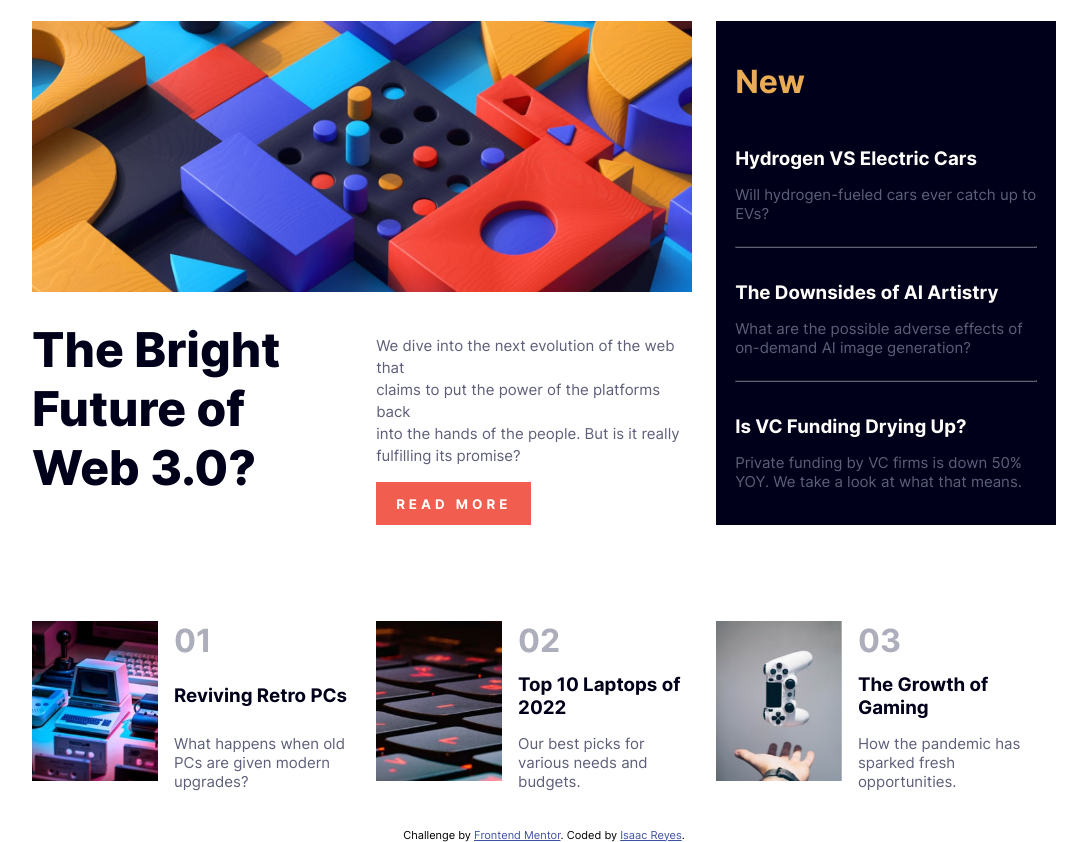
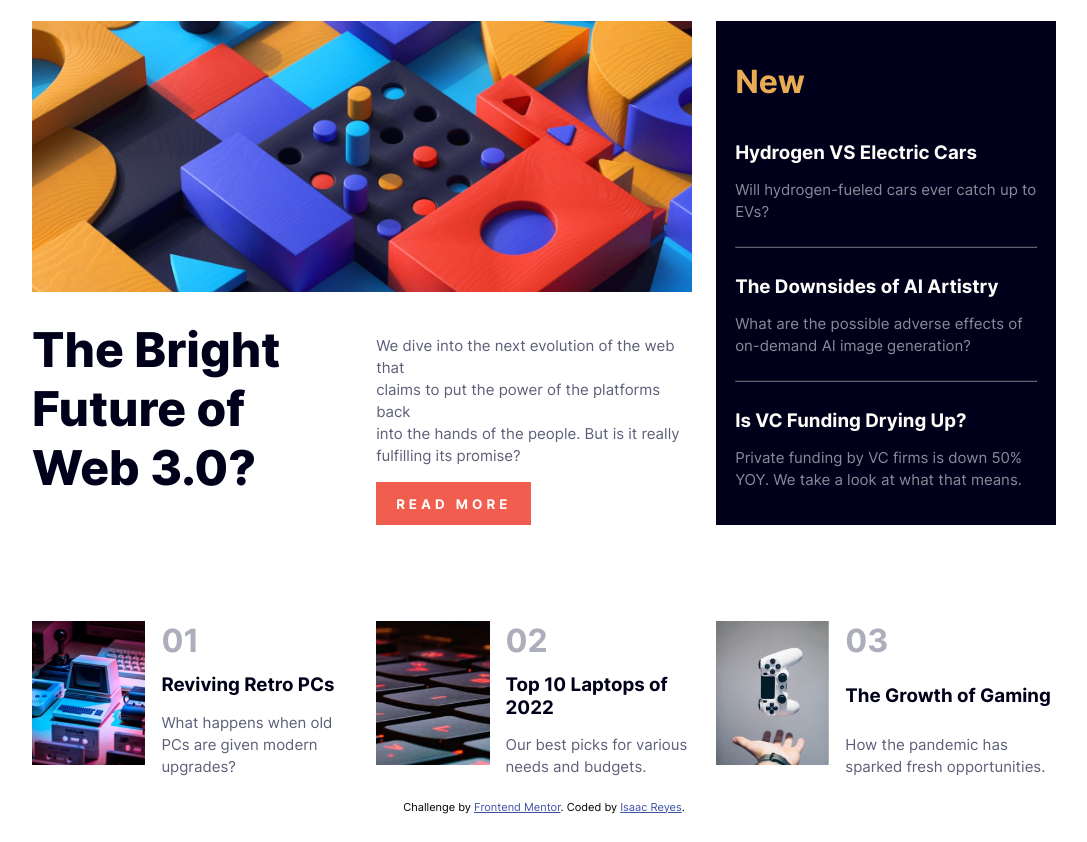
Before and after one commit to PolloHacker/news-homepage-main, a plain HTML site: page index.html in a window 1280 px wide. Shown: the part 95-937 px from the top of the page, without its empty margins (96-1183 px from the left). After the commit the page ends 909 px from the top, so only its background shows below. Drawn offline with Linux system fonts and the light colour scheme.

Commit message:
corrected some layout shifts and colors

```diff
--- a/design/css/grid.css
+++ b/design/css/grid.css
@@ -36,7 +36,8 @@
 }
 
 .side-bar .text {
-    color: var(--secondary-text-color);
+    color: var(--secondary-text-color-light);
+    opacity: 0.7;
 }
 
 .side-bar .separator {
@@ -65,10 +66,6 @@
     display: flex;
     flex-direction: column;
     justify-content: space-between;
-}
-
-.description>p {
-    line-height: 22px;
 }
 
 .description button {
@@ -100,7 +97,7 @@
 }
 
 .card .image img {
-    height: 10em;
+    height: 9em;
     width: auto;
 }
 
@@ -120,6 +117,10 @@
 
 .card-description .subtitle:hover {
     color: var(--button-color);
+}
+
+.card-description p {
+    margin-bottom: 0;
 }
 
 .gray-text {
@@ -150,4 +151,5 @@
 
 p {
     font-size: 15px;
+    line-height: 22px;
 }
--- a/design/css/header.css
+++ b/design/css/header.css
@@ -9,6 +9,7 @@
     --title-text-color: hsl(240, 100%, 5%);
     --primary-text-color: hsl(36, 100%, 99%);
     --secondary-text-color: hsl(236, 13%, 42%);
+    --secondary-text-color-light: hsl(233, 8%, 79%);
 }
 
 body {
```
